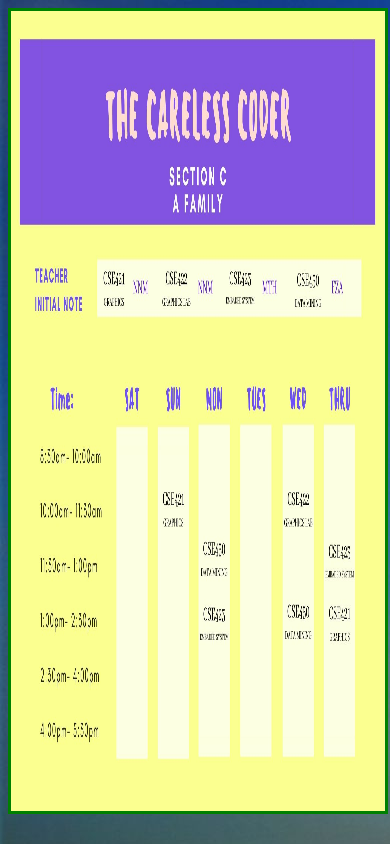
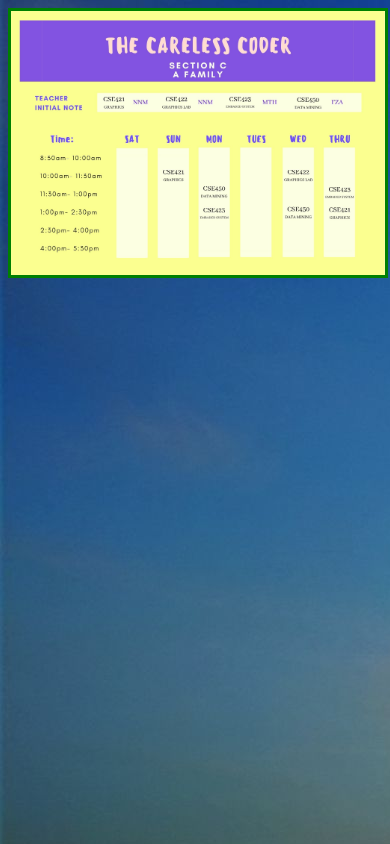
Before and after one commit to musfiqur552608/carelesscoder.github.io, a plain HTML site: page index.html in a window 390 px wide. Drawn offline with Linux system fonts and the light colour scheme.

Commit message:
responsive

```diff
--- a/index.html
+++ b/index.html
@@ -21,6 +21,23 @@
         @media screen and (max-width: 800px) {
             .img {
                 width: 100%;
+                height: 100%;
+                /* The width is 100%, when the viewport is 800px or smaller */
+            }
+        }
+
+        @media screen and (max-width: 400px) {
+            .img {
+                width: 100%;
+                height: 100%;
+                /* The width is 100%, when the viewport is 800px or smaller */
+            }
+        }
+
+        @media screen and (max-width: 600px) {
+            .img {
+                width: 100%;
+                height: 100%;
                 /* The width is 100%, when the viewport is 800px or smaller */
             }
         }
```
